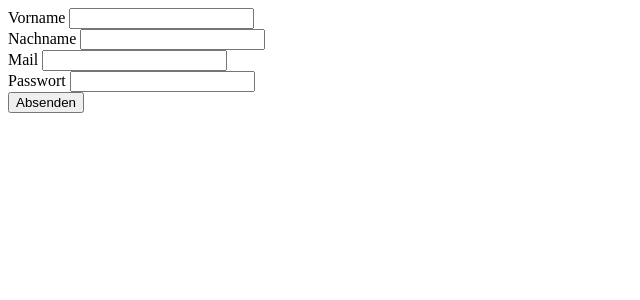
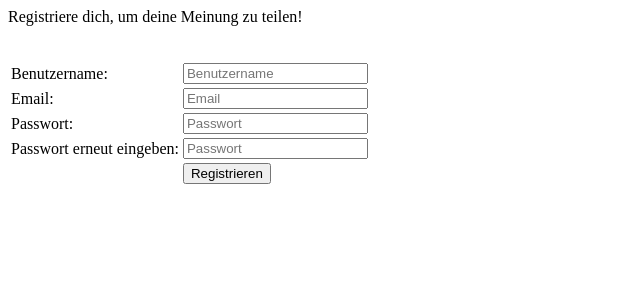
Before and after one commit to paul1898/SoccerMeeting, a PHP site: page /create.php in a window 1280 px wide. Shown: the top 300 px of the page, without its empty margins (0-640 px from the left). Run offline with PHP 8.4, Linux system fonts and the light colour scheme.

Commit message:
FINAL COMMIT

```diff
--- a/templates/bundesliga/index.php
+++ b/templates/bundesliga/index.php
@@ -1,5 +1,4 @@
 <body>
-<img class="hintergrund" src="/images/hintergrund.jpg" alt="bild">
 <div class="title">
     <h2>Bundesliga</h2>
 </div>
--- a/templates/championsleague/index.php
+++ b/templates/championsleague/index.php
@@ -1,6 +1,4 @@
 <body>
-
-<img class="hintergrund" src="/images/hintergrund.jpg" alt="bild">
 <div class="title">
     <h2>Champions League</h2>
 </div>
@@ -10,7 +8,7 @@
 		<div class="kommentarbox">
 			<table style="width:100%">
 				<tr>
-					<th><div><b><?= $username; ?></b></div></th>
+					<th><div><b>Anonym</b></div></th>
 					<th id="th2"><div><a class="nolink" href="/championsleague/delete?id=<?= $kommentar->id; ?>">Löschen</a></div></th>
 					<th id="th3"><div><a class="nolink" href="/championsleague/?id=<?= $kommentar->id; ?>">Bearbeiten</a></div></th>
 				</tr>
@@ -24,7 +22,6 @@
 					<button class="textareasubmit" type="submit">Ändern</button>
 				</form>
 			<?php endif; ?>
-
 		</div>
 		<?php endif; ?>
 	<?php endforeach; ?>
--- a/templates/europaleague/index.php
+++ b/templates/europaleague/index.php
@@ -1,6 +1,4 @@
 <body>
-
-<img class="hintergrund" src="/images/hintergrund.jpg" alt="bild">
 <div class="title">
     <h2>Europa League</h2>
 </div>
--- a/templates/laliga/index.php
+++ b/templates/laliga/index.php
@@ -1,6 +1,4 @@
 <body>
-
-<img class="hintergrund" src="/images/hintergrund.jpg" alt="bild">
 <div class="title">
     <h2>Laliga</h2>
 </div>
--- a/templates/premierleague/index.php
+++ b/templates/premierleague/index.php
@@ -1,6 +1,4 @@
 <body>
-
-<img class="hintergrund" src="/images/hintergrund.jpg" alt="bild">
 <div class="title">
     <h2>Premier League</h2>
 </div>
--- a/templates/seriea/index.php
+++ b/templates/seriea/index.php
@@ -1,6 +1,4 @@
 <body>
-
-<img class="hintergrund" src="/images/hintergrund.jpg" alt="bild">
 <div class="title">
     <h2>Serie A</h2>
 </div>
--- a/templates/superleague/index.php
+++ b/templates/superleague/index.php
@@ -1,6 +1,4 @@
 <body>
-
-<img class="hintergrund" src="/images/hintergrund.jpg" alt="bild">
 <div class="title">
     <h2>European Super League</h2>
 </div>
@@ -12,7 +10,7 @@
 				<tr>
 					<th><div><b><?= $username; ?></b></div></th>
 					<th id="th2"><div><a class="nolink" href="/superleague/delete?id=<?= $kommentar->id; ?>">Löschen</a></div></th>
-					<th id="th3"><div><a class="nolink" href="/superleauge/?id=<?= $kommentar->id; ?>">Bearbeiten</a></div></th>
+					<th id="th3"><div><a class="nolink" href="/superleague/?id=<?= $kommentar->id; ?>">Bearbeiten</a></div></th>
 				</tr>
 			</table>
 
--- a/templates/transfers/index.php
+++ b/templates/transfers/index.php
@@ -1,6 +1,4 @@
 <body>
-
-<img class="hintergrund" src="/images/hintergrund.jpg" alt="bild">
 <div class="title">
     <h2>Transfers</h2>
 </div>
--- a/templates/user/create.php
+++ b/templates/user/create.php
@@ -1,21 +1,30 @@
-<div class="row">
-	<form action="/user/doCreate" method="post" class="col-6">
-		<div class="form-group">
-		  <label for="fname">Vorname</label>
-	  	<input id="fname" name="fname" type="text" class="form-control">
-		</div>
-		<div class="form-group">
-		  <label for="lname">Nachname</label>
-	  	<input id="lname" name="lname" type="text" class="form-control">
-		</div>
-		<div class="form-group">
-		  <label for="email">Mail</label>
-	  	<input id="email" name="email" type="text" class="form-control">
-		</div>
-		<div class="form-group">
-			<label class="control-label" for="password">Passwort</label>
-			<input id="password" name="password" type="password" class="form-control">
-		</div>
-		<button type="submit" name="send" class="btn btn-primary">Absenden</button>
+<div class="logincontainer">
+<p class="ueberschrift">Registriere dich, um deine Meinung zu teilen!
+<br>
+<br>
+<div>
+	<form action="/user/doCreate" method="post">
+		<table class="logintable">
+			<tr class="loginzeile">
+				<td class="tablelinks">Benutzername:</td>
+				<td><input name="username" class="tableinput" type="text" placeholder="Benutzername"></td>
+			</tr>
+			<tr class="loginzeile">
+				<td class="tablelinks">Email:</td>
+				<td><input name="email" class="tableinput" type="email" placeholder="Email"></td>
+			</tr>
+			<tr class="loginzeile">
+				<td class="tablelinks">Passwort:</td>
+				<td><input name="password" class="tableinput" type="password" placeholder="Passwort"></td>
+			</tr>
+			<tr class="loginzeile">
+				<td class="tablelinks">Passwort erneut eingeben:</td>
+				<td><input name="password1" class="tableinput" type="password" placeholder="Passwort"></td>
+			</tr>
+			<tr class="loginzeile">
+				<td class="tablelinks"></td>
+				<td><button class="tablesubmit" type="submit" name="submitRegister">Registrieren</button></td>
+			</tr>
+	</table>
 	</form>
 </div>
```
Also changed, not shown: public/css/style.css (+30 -12 lines), src/Controller/UserController.php (+27 -10 lines), src/Repository/KommentarRepository.php (+3 -4 lines), src/Repository/Repository.php (+20 -0 lines), src/Repository/UserRepository.php (+6 -3 lines), templates/header.php (+12 -7 lines), templates/user/index.php (+4 -22 lines), public/favicon.ico.
